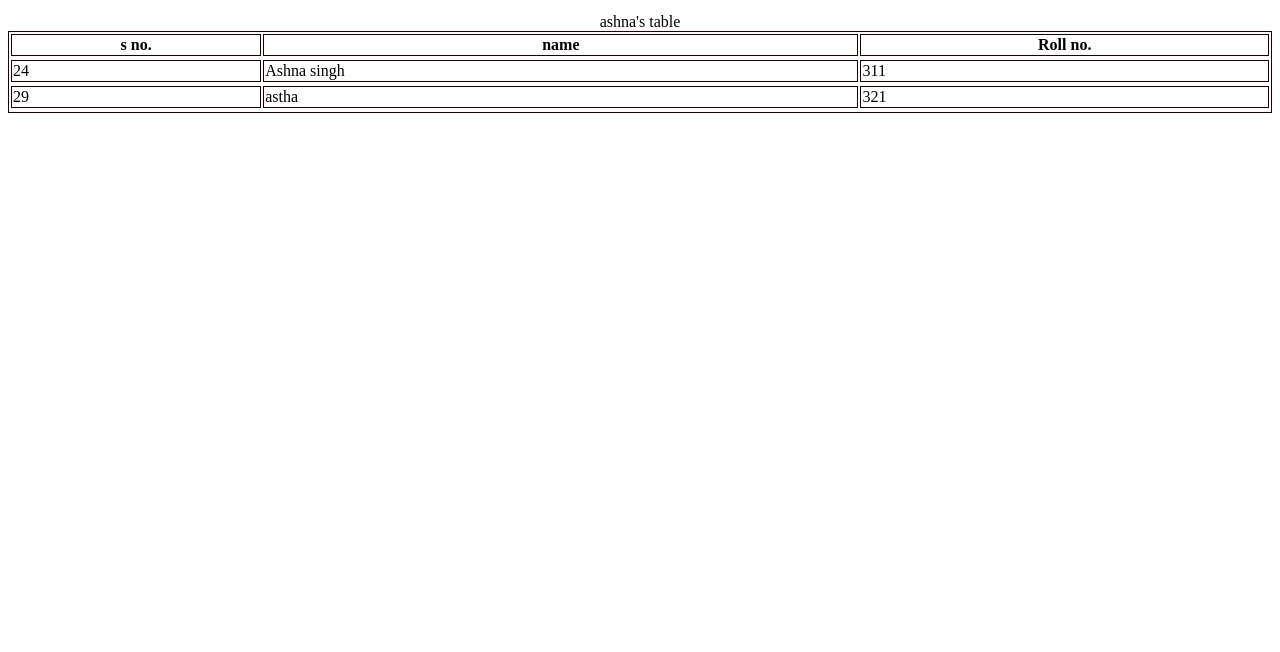
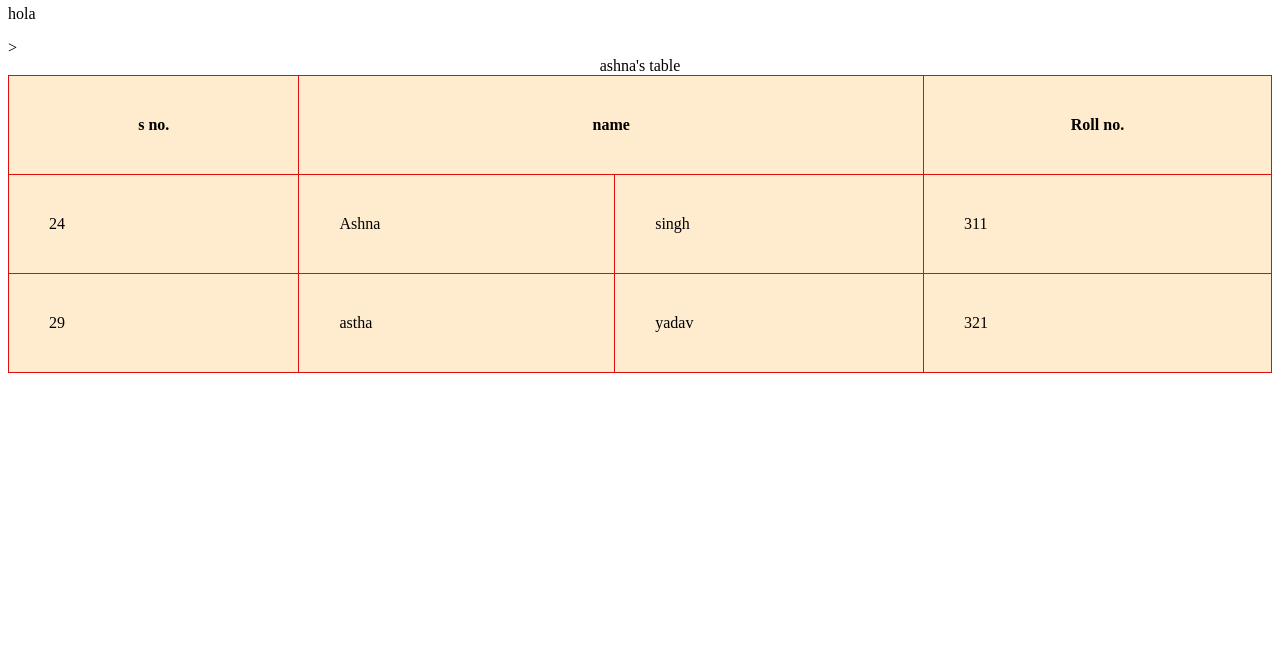
Before and after one commit to ashnaSingh-q/fsd_ashna311-, a plain HTML site: page index.html in a window 1280 px wide. Shown: the part 148-800 px from the top of the page. Drawn offline with Linux system fonts and the light colour scheme.

Commit message:
first commit

```diff
--- a/index.html
+++ b/index.html
@@ -4,7 +4,12 @@
     <meta charset="UTF-8">
     <meta name="viewport" content="width=device-width, initial-scale=1.0">
     <title>ash</title>
-    <style>table,td,th{border: 1px solid rgb(23, 2, 2) } </style>
+    <style>table,td,th{border: 1px solid rgb(220, 14, 14);border-collapse:collapse;
+     background-color: blanchedalmond; padding: 40px;}
+     </style>
+     <th>
+        <td> nth-child(even)</td>
+     </th>
 </head>
 <body>
     <h1 style = "color: #ff5467; width: 1200 px">welcome to my page</h1>
@@ -13,17 +18,19 @@
     <table style="width: 100%;"><caption>ashna's table</caption>
         <tr>
             <th>s no.</th>
-            <th>name </th>
+            <th colspan="2">name </th>
             <th>Roll no.</th>
         <tr>
         <tr>
         <td>24</td>
-        <td>Ashna singh</td>
-        <td>311</td>
+        <td>Ashna</td>
+        <td>singh</td>
+        <td>311</td>>
         <tr>
         <tr>
             <td>29</td>
             <td>astha</td>
+            <td>yadav</td>
             <td>321</td>
         <tr>
 </body>
```
